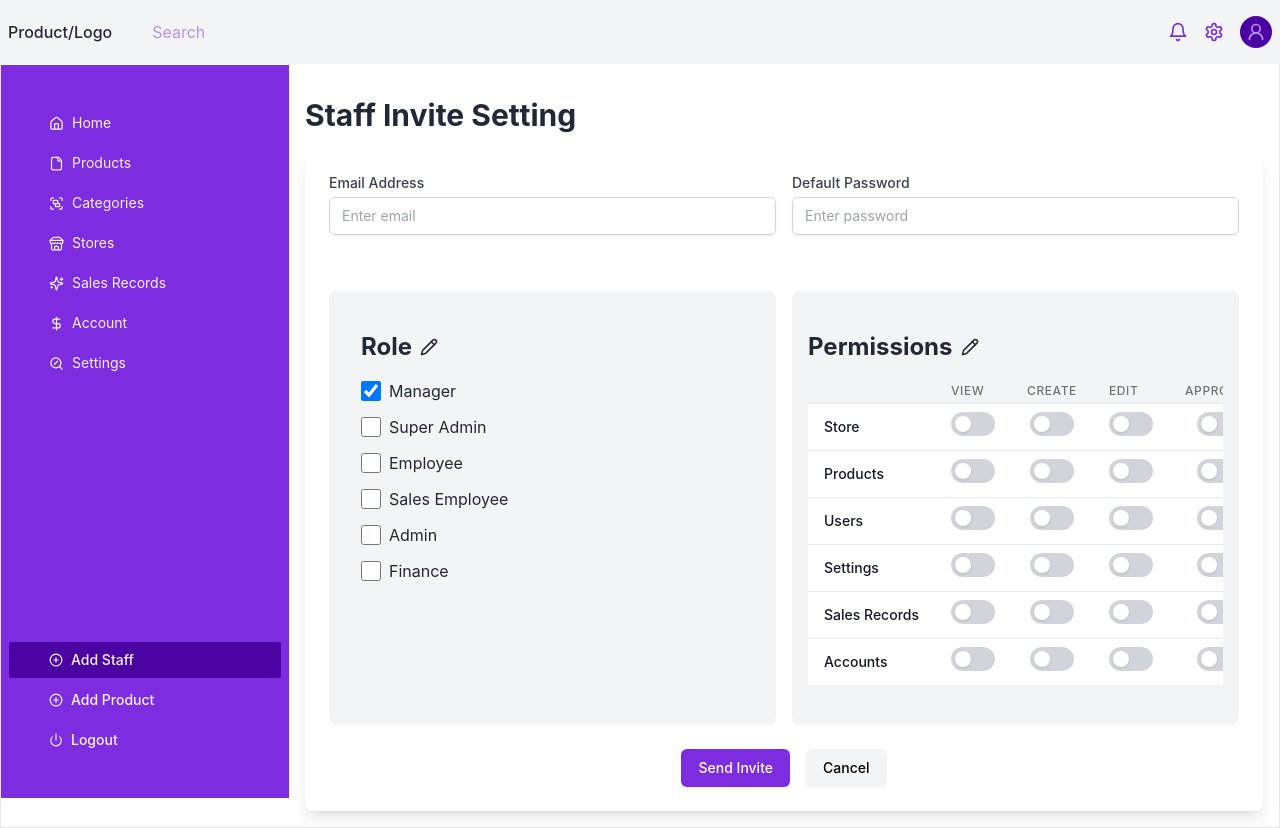
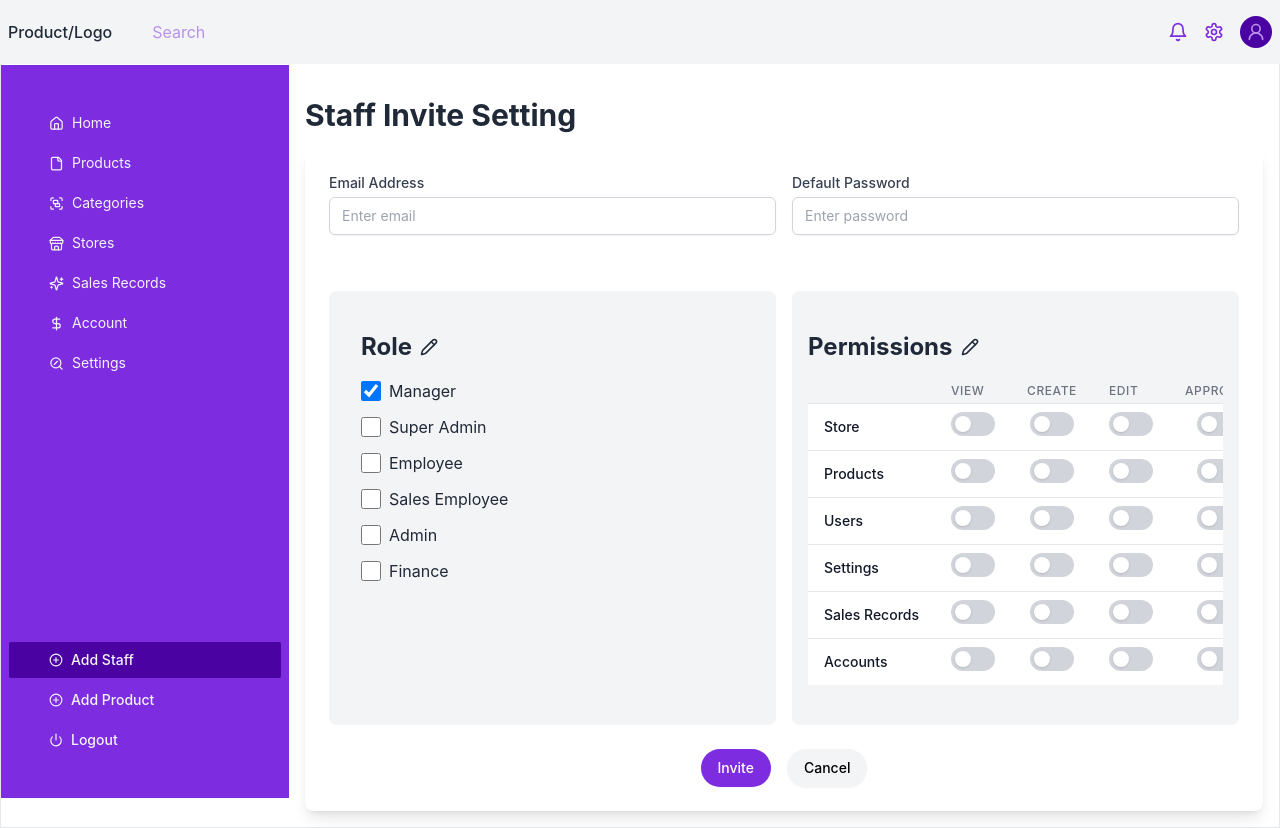
Before and after one commit to Skilltop-Empire1/FE-IMS, a React (Vite) app: page /app/staff in a window 1280 px wide. Built offline with nearby package versions, Linux system fonts and the light colour scheme.

Commit message:
update staffinvite form

```diff
--- a/src/pages/staff/StaffInviteForm.jsx
+++ b/src/pages/staff/StaffInviteForm.jsx
@@ -38,13 +38,13 @@ const StaffInviteForm = () => {
         <div className="mt-6 flex justify-center gap-4">
           <button
             type="submit"
-            className="inline-flex justify-center py-2 px-4 border border-transparent shadow-sm text-sm font-medium rounded-md text-white bg-imsPurple hover:bg-imsDarkPurple focus:outline-none focus:ring-2 focus:ring-offset-2 focus:ring-imsLightPurple"
+            className="inline-flex justify-center py-2 px-4 border border-transparent shadow-sm text-sm font-medium rounded-full text-white bg-imsPurple hover:bg-imsDarkPurple focus:outline-none focus:ring-2 focus:ring-offset-2 focus:ring-imsLightPurple"
           >
-            Send Invite
+            Invite
           </button>
           <button
             type="reset"
-            className="inline-flex justify-center py-2 px-4 border border-transparent shadow-sm text-sm font-medium rounded-md text-black bg-gray-100 hover:bg-gray-200 focus:outline-none focus:ring-2 focus:ring-offset-2 focus:ring-imsLightPurple"
+            className="inline-flex justify-center py-2 px-4 border border-transparent shadow-sm text-sm font-medium rounded-full text-black bg-gray-100 hover:bg-gray-200 focus:outline-none focus:ring-2 focus:ring-offset-2 focus:ring-imsLightPurple"
           >
             Cancel
           </button>
```
